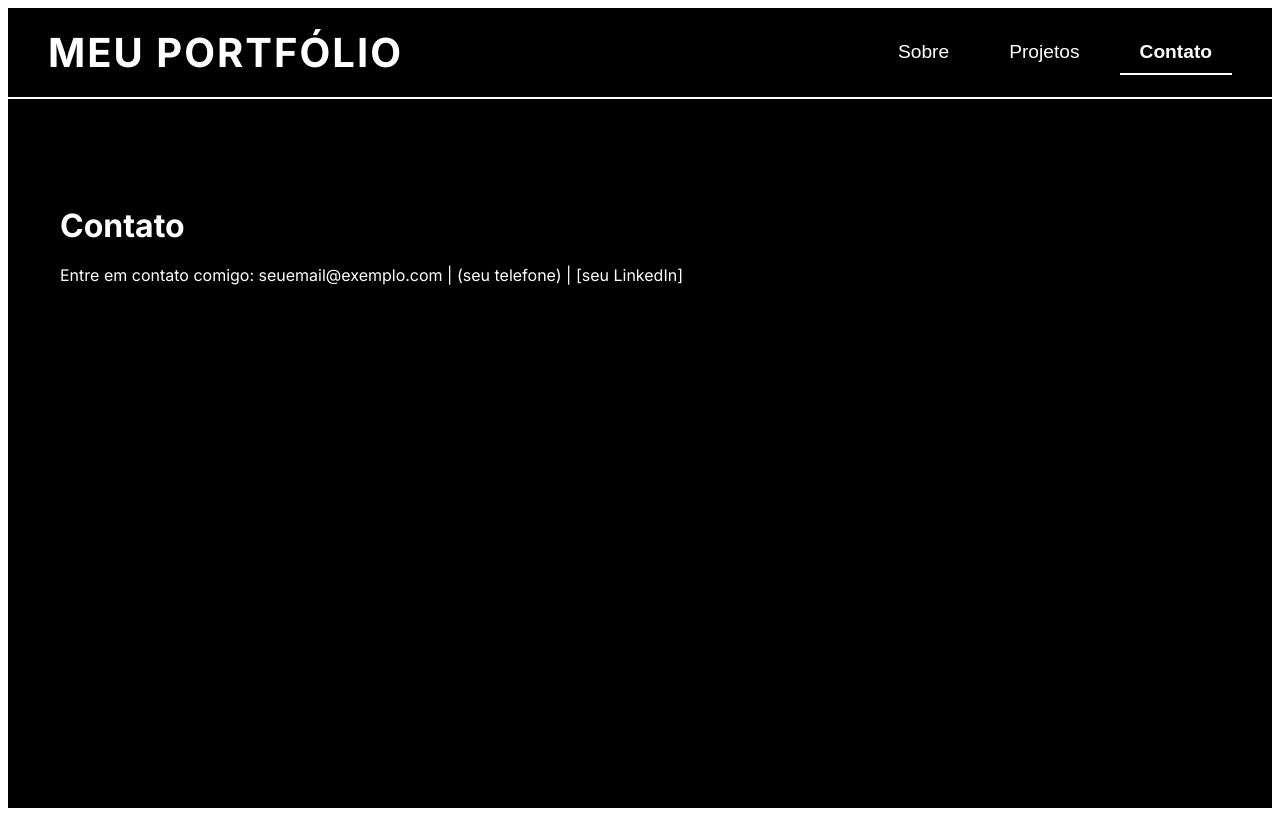
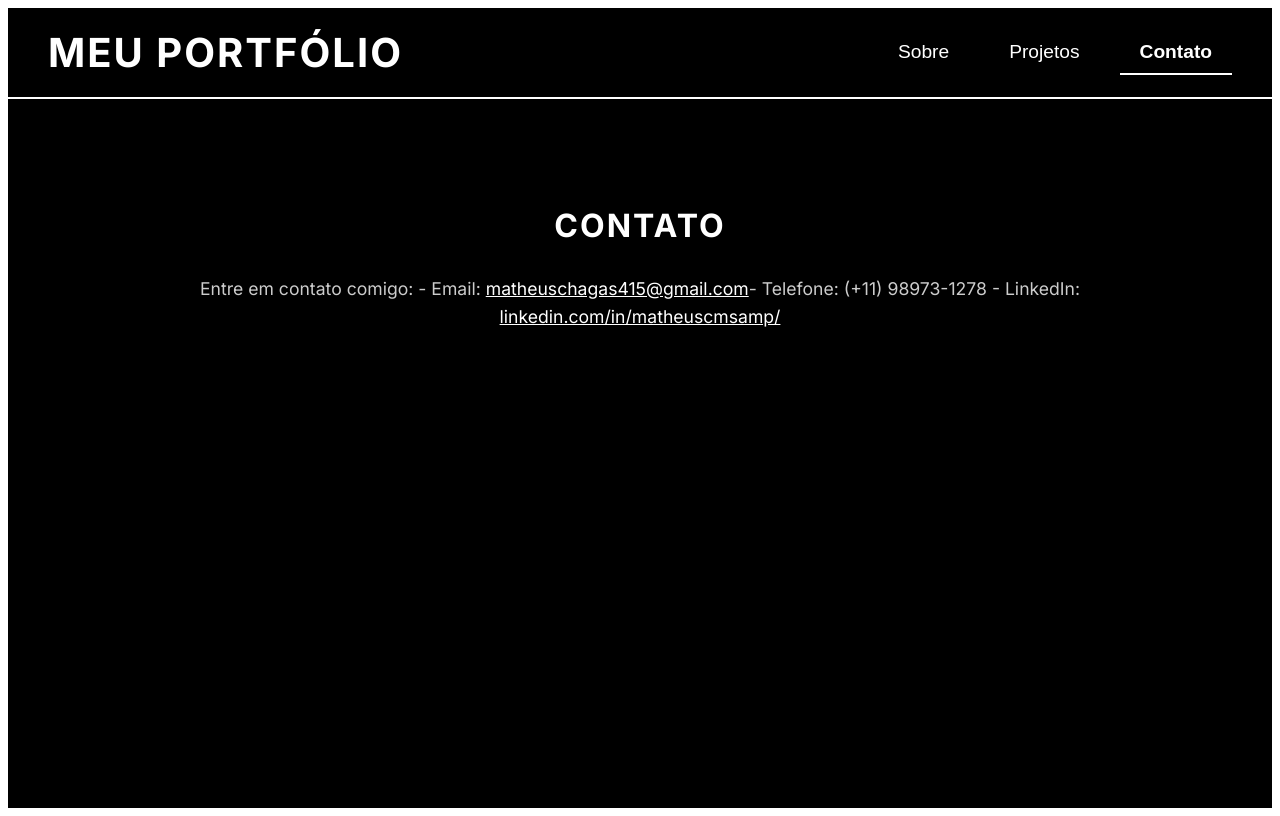
Before and after one commit to matheusCMSampaio/meu-portfolio, a Next.js app: page / in a window 1280 px wide. Both pictures are taken after a click on the button "Contato". Built offline with nearby package versions, Linux system fonts and the light colour scheme.

Commit message:
UpdateContato

```diff
--- a/src/app/components/Contato.jsx
+++ b/src/app/components/Contato.jsx
@@ -1,11 +1,16 @@
-// app/components/Contato.js
+"use client";
 import styles from '../styles/Home.module.css';
 
 export default function Contato() {
   return (
-    <section id="contato" className={styles.section}>
-      <h2 style={{ fontSize: '2rem', marginBottom: '20px' }}>Contato</h2>
-      <p className={styles.contact}>Entre em contato comigo: seuemail@exemplo.com | (seu telefone) | [seu LinkedIn]</p>
+    <section className={styles.section}>
+      <h2 className={styles.heading}>Contato</h2>
+      <p className={styles.contact}>
+        Entre em contato comigo:
+        - Email: <a href="mailto:matheuschagas415@gmail.com" className={styles.link}>matheuschagas415@gmail.com</a>
+        - Telefone: (+11) 98973-1278
+        - LinkedIn: <a href="https://www.linkedin.com/in/matheuscmsamp/" target="_blank" rel="noopener noreferrer" className={styles.link}>linkedin.com/in/matheuscmsamp/</a>
+      </p>
     </section>
   );
 }
--- a/src/app/components/Header.jsx
+++ b/src/app/components/Header.jsx
@@ -1,4 +1,4 @@
-// app/components/Header.js
+
 import styles from '../styles/Home.module.css';
 
 export default function Header() {
--- a/src/app/page.js
+++ b/src/app/page.js
@@ -9,8 +9,8 @@ import { motion, AnimatePresence } from 'framer-motion';
 import styles from './styles/Home.module.css';
 
 export default function Home() {
-  const [activeTab, setActiveTab] = useState('sobre'); // Estado para controlar a aba ativa
-  const [isMenuOpen, setIsMenuOpen] = useState(false); // Estado para controlar a visibilidade do menu móvel
+  const [activeTab, setActiveTab] = useState('sobre');
+  const [isMenuOpen, setIsMenuOpen] = useState(false);
 
   const tabs = [
     { id: 'sobre', label: 'Sobre' },
@@ -18,7 +18,7 @@ export default function Home() {
     { id: 'contato', label: 'Contato' },
   ];
 
-  // Animações para as transições entre abas
+
   const pageVariants = {
     initial: { opacity: 0, x: 50 },
     animate: { opacity: 1, x: 0 },
@@ -34,7 +34,7 @@ export default function Home() {
     <div className={styles.container}>
       <header className={styles.header}>
         <h1 className={styles.title}>Meu Portfólio</h1>
-        {/* Abas fixas para desktop (telas grandes) */}
+
         <nav className={styles.desktopTabs}>
           {tabs.map((tab) => (
             <button
@@ -46,7 +46,7 @@ export default function Home() {
             </button>
           ))}
         </nav>
-        {/* Ícone de menu para mobile (telas pequenas) */}
+
         <button
           className={styles.menuIcon}
           onClick={() => setIsMenuOpen(!isMenuOpen)}
@@ -55,7 +55,7 @@ export default function Home() {
           <FaBars size={24} color="#fff" />
         </button>
       </header>
-      {/* Menu móvel (dropdown) para telas pequenas */}
+
       {isMenuOpen && (
         <nav className={styles.mobileTabs}>
           {tabs.map((tab) => (
@@ -64,7 +64,7 @@ export default function Home() {
               className={`${styles.tab} ${activeTab === tab.id ? styles.activeTab : ''}`}
               onClick={() => {
                 setActiveTab(tab.id);
-                setIsMenuOpen(false); // Fecha o menu ao selecionar uma aba
+                setIsMenuOpen(false);
               }}
             >
               {tab.label}
--- a/src/app/styles/Home.module.css
+++ b/src/app/styles/Home.module.css
@@ -1,11 +1,11 @@
 .container {
-  background: #000; /* Fundo preto */
-  color: #fff; /* Texto branco */
+  background: #000;
+  color: #fff;
   min-height: 100vh;
   padding: 0;
   margin: 0;
-  font-family: 'Inter', sans-serif; /* Fonte moderna e limpa */
-  position: relative; /* Para posicionar o menu corretamente */
+  font-family: 'Inter', sans-serif;
+  position: relative;
 }
 
 .header {
@@ -65,7 +65,7 @@
   font-size: 24px;
   cursor: pointer;
   transition: all 0.3s ease;
-  display: none; /* Oculto por padrão em desktop */
+  display: none;
 }
 
 .menuIcon:hover {
@@ -85,11 +85,11 @@
   gap: 10px;
   z-index: 1000;
   box-shadow: 0 8px 20px rgba(0, 0, 0, 0.5);
-  display: none; /* Oculto por padrão em desktop */
+  display: none;
 }
 
 .section {
-  padding: 40px 20px; /* Espaçamento inspirado em mobiles */
+  padding: 40px 20px;
   max-width: 1200px;
   margin: 0 auto;
   transition: all 0.3s ease;
@@ -173,18 +173,18 @@
   color: #ccc;
 }
 
-/* Responsividade */
+
 @media (max-width: 768px) {
   .desktopTabs {
-    display: none; /* Oculta as abas fixas em telas pequenas */
+    display: none;
   }
 
   .menuIcon {
-    display: block; /* Mostra o ícone de menu em telas pequenas */
+    display: block;
   }
 
   .mobileTabs {
-    display: flex; /* Mostra o menu dropdown em telas pequenas */
+    display: flex;
   }
 
   .header {
@@ -210,10 +210,29 @@
 
 @media (min-width: 769px) {
   .menuIcon {
-    display: none; /* Oculta o ícone de menu em telas grandes */
+    display: none;
   }
 
   .mobileTabs {
-    display: none; /* Oculta o menu dropdown em telas grandes */
+    display: none;
   }
 }
+
+
+
+.contact {
+  font-size: 1.1rem;
+  color: #ccc;
+  line-height: 1.6;
+  text-align: center;
+}
+
+.link {
+  color: #fff;
+  text-decoration: underline;
+  transition: color 0.3s ease;
+}
+
+.link:hover {
+  color: #ccc;
+}
```
